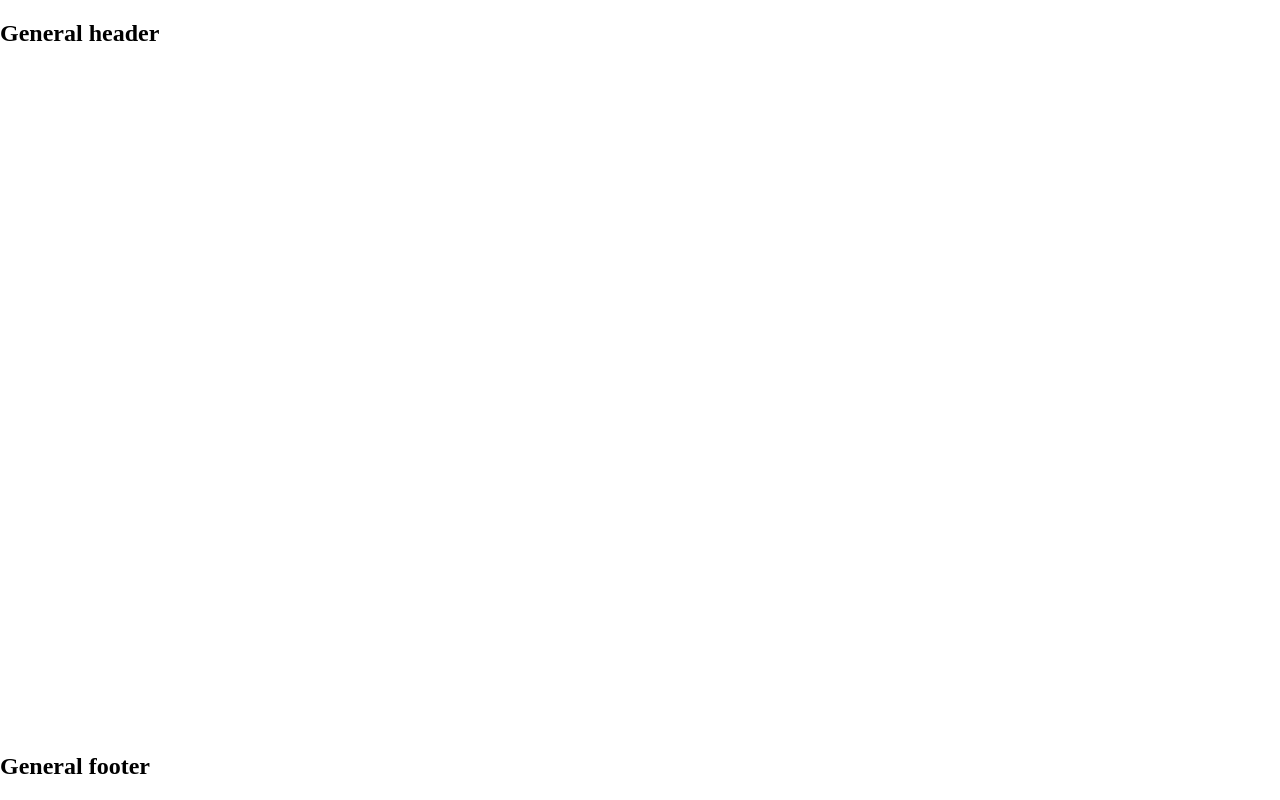
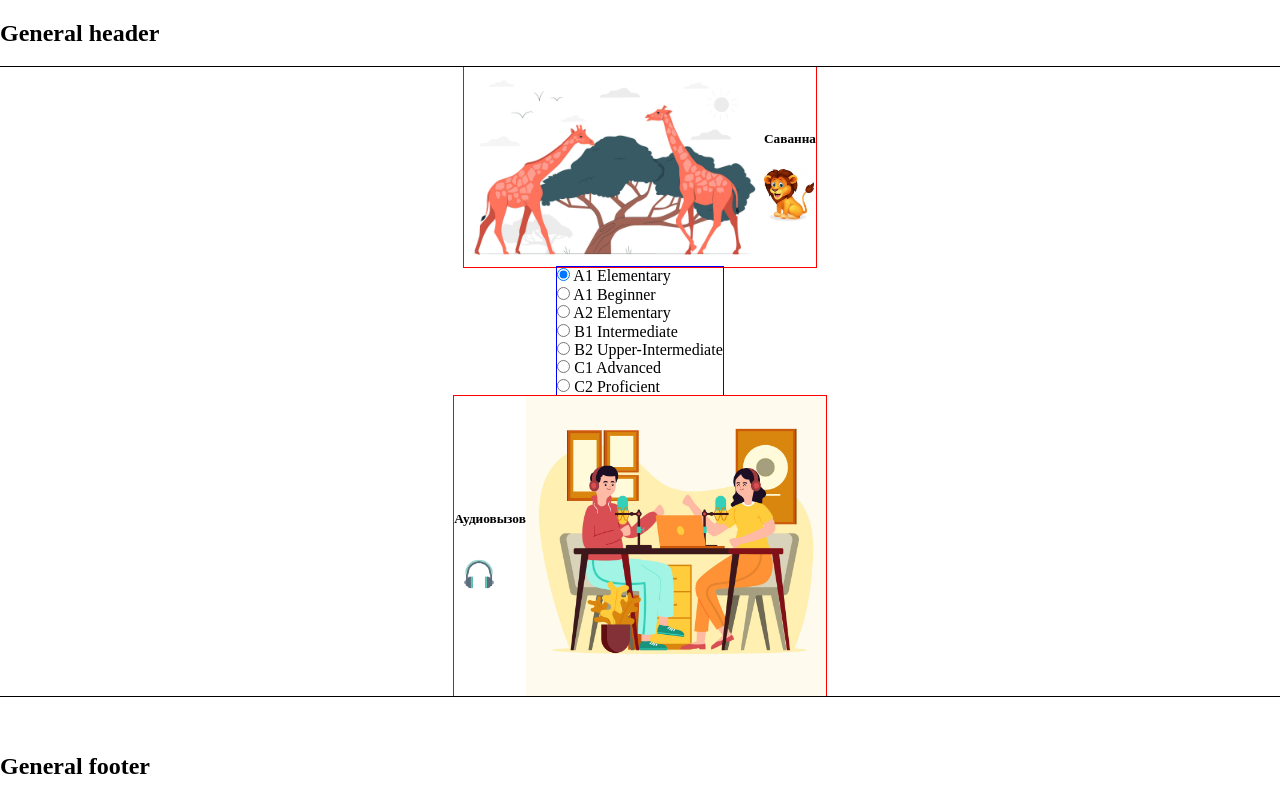
Before and after one commit to freenokke/RS-Lang, a website built with webpack: page layout/games/games.html in a window 1280 px wide. Built offline with nearby package versions, Linux system fonts and the light colour scheme.

Commit message:
feat: add basic structure to feature/games page

```diff
--- a/layout/games/games.html
+++ b/layout/games/games.html
@@ -13,7 +13,55 @@
       <h2>General header</h2>
     </header>
     <main class="main">
-
+			<div class="games">
+				<div class="games__savanna savanna-games">
+					<img class="savanna-games__img" src="./assets/savanna.jpg" alt="savanna">
+					<div class="savanna-games__controls">
+						<h5 class="savanna-games__title">Саванна</h5>
+						<img class="savanna-games__button" src="./assets/lion.jpg" alt="lion-button" >
+					</div>
+				</div>
+				<div class="games__controls controls-games">
+          <div class="controls-games__select-level">
+						<input class="controls-games__select-level-input" type="radio" id="A1" name="game-input-A1" checked>
+						<label class="controls-games__select-level-label" for="A1">A1 <span class="controls-games__select-level-subtitle">Elementary</span></label>
+					</div>
+					<div class="controls-games__select-level">
+						<input class="controls-games__select-level-input" type="radio" id="A1" name="game-input-A1">
+						<label class="controls-games__select-level-label" for="A1">A1 <span class="controls-games__select-level-subtitle">Beginner</span></label>
+					</div>
+					<div class="controls-games__select-level">
+						<input class="controls-games__select-level-input" type="radio" id="A2" name="game-input-A2">
+						<label class="controls-games__select-level-label" for="A2">A2 <span class="controls-games__select-level-subtitle">Elementary</span></label>
+					</div>
+					<div class="controls-games__select-level">
+						<input class="controls-games__select-level-input" type="radio" id="B1" name="game-input-B1">
+						<label class="controls-games__select-level-label" for="B1">B1 <span class="controls-games__select-level-subtitle">Intermediate</span></label>
+					</div>
+					<div class="controls-games__select-level">
+						<input class="controls-games__select-level-input" type="radio" id="B2" name="game-input-B2">
+						<label class="controls-games__select-level-label" for="B2">B2 <span class="controls-games__select-level-subtitle">Upper-Intermediate</span></label>
+					</div>
+					<div class="controls-games__select-level">
+						<input class="controls-games__select-level-input" type="radio" id="C1" name="game-input-C1">
+						<label class="controls-games__select-level-label" for="C1">C1 <span class="controls-games__select-level-subtitle">Advanced</span></label>
+					</div>
+					<div class="controls-games__select-level">
+						<input class="controls-games__select-level-input" type="radio" id="C2" name="game-input-C2">
+						<label class="controls-games__select-level-label" for="C2">C2 <span class="controls-games__select-level-subtitle">Proficient</span></label>
+					</div>
+				</div>
+				<div class="games__audio-call audio-call-games">
+					<div class="audio-call-games__controls">
+						<h5 class="audio-call-games__title">Аудиовызов</h5>
+						<img class="audio-call-games__button" src="./assets/headphones.jpg" alt="headphones" >
+					</div>
+					<img class="audio-call-games__img" src="./assets/audio-call.jpg" alt="audio-call">
+				</div>
+			</div>
+  <!-- <a href='https://ru.freepik.com/vectors/illustration'>Illustration вектор создан(а) freepik - ru.freepik.com / Аудиовызов люди</a>  -->
+	<!-- <a href='https://ru.freepik.com/vectors/tree'>Tree вектор создан(а) storyset - ru.freepik.com / Саванна</a> -->
+	<!-- <a href='https://ru.freepik.com/vectors/music'>Music вектор создан(а) rawpixel.com - ru.freepik.com / Аудио</a> -->
     </main>
     <footer class="footer">
       <h2>General footer</h2>
--- a/layout/games/scss/style.scss
+++ b/layout/games/scss/style.scss
@@ -28,3 +28,73 @@ a {
 }
 
 /*-----------------Games page styles-------------------*/
+
+.games {
+display: flex;
+flex-direction: column;
+align-items: center;
+outline: 1px solid black;
+
+	&__savanna {
+		display: flex;
+		justify-content: center;
+		align-items: center;
+		outline: 1px solid red;
+	}
+
+	&__controls {
+		display: flex;
+		flex-direction: column;
+		justify-content: center;
+		align-items: flex-start;
+		outline: 1px solid blue;
+	}
+
+	&__audio-call {
+		display: flex;
+		justify-content: center;
+		align-items: center;
+		outline: 1px solid red;
+	}
+}
+
+.savanna-games {
+
+	&__img {
+		max-width: 300px;
+	}
+
+	&__controls {}
+
+	&__title {}
+
+	&__button {
+		width: 50px
+	}
+}
+
+.controls-games {
+
+	&__select-level {}
+
+	&__select-level-input {}
+
+	&__select-level-label {}
+
+	&__select-level-subtitle {}
+}
+
+.audio-call-games {
+
+	&__controls {}
+
+	&__title {}
+
+	&__button {
+		width: 50px
+	}
+
+	&__img {
+		width: 300px
+	}
+}
```
Also changed, not shown: layout/games/assets/audio-call.jpg (added), layout/games/assets/headphones.jpg (added), layout/games/assets/lion.jpg (added), layout/games/assets/savanna.jpg (added), layout/games/css/style.css, 4 other files.
